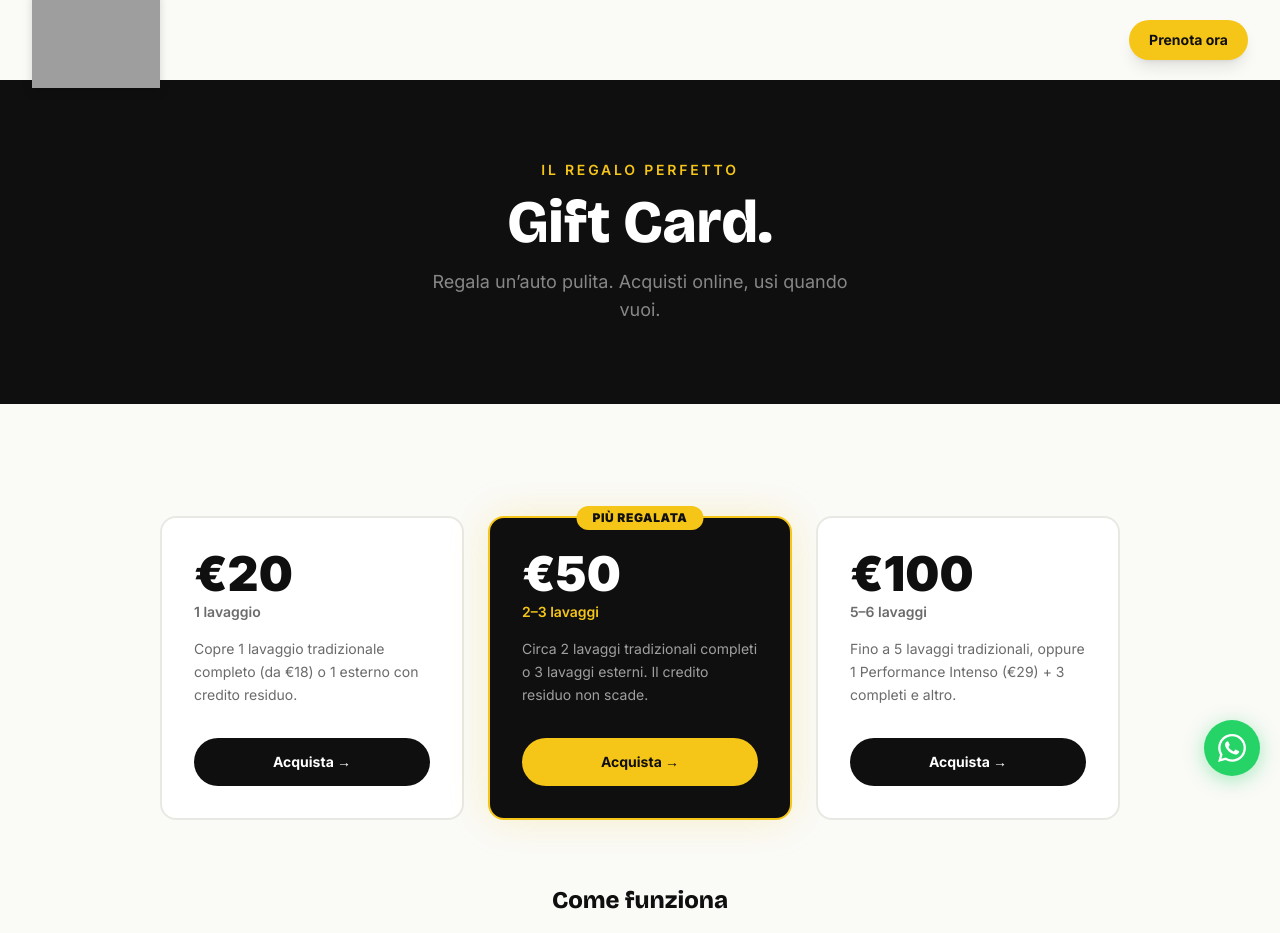
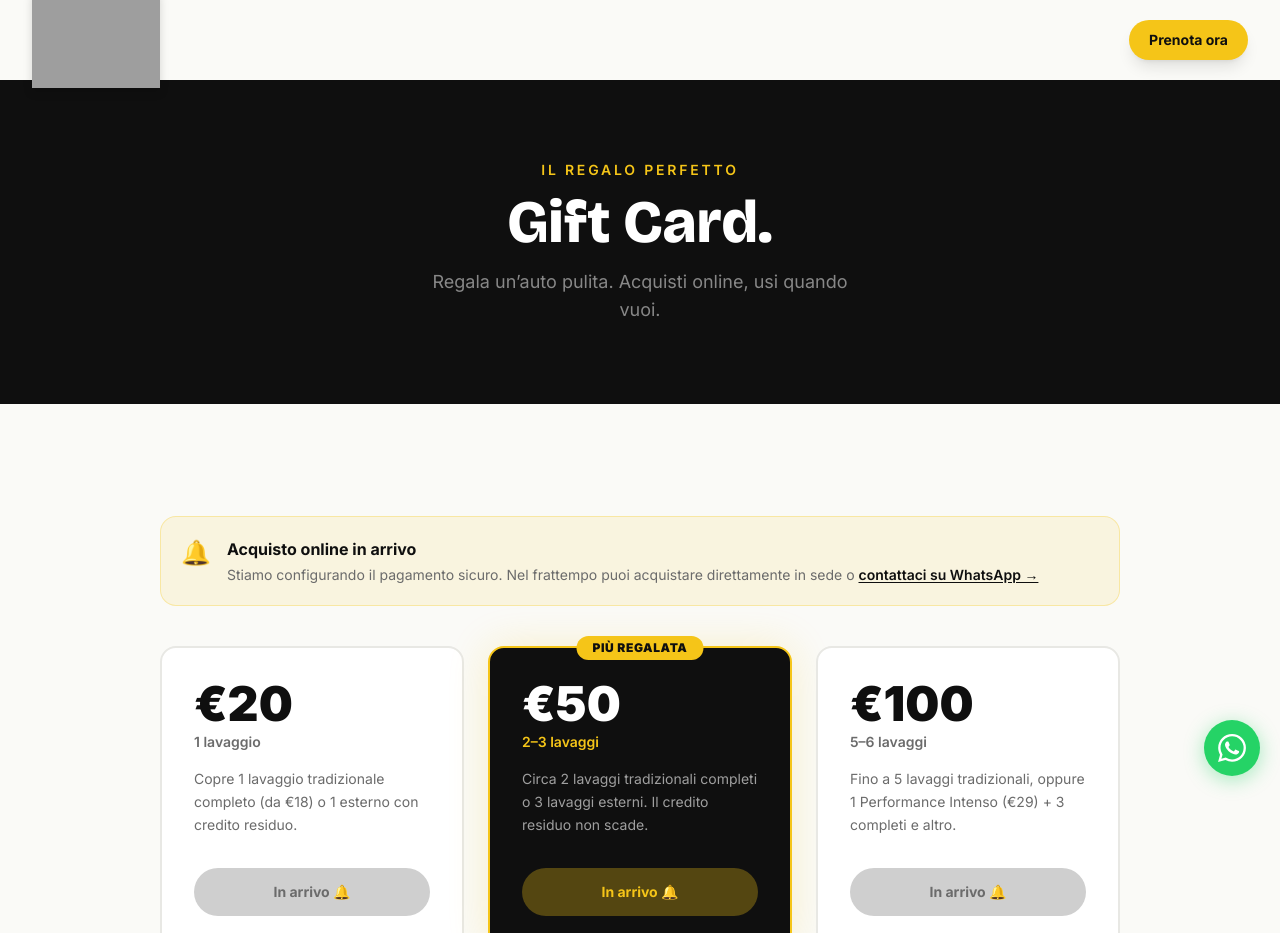
Before and after one commit to washhubct/wash-hub-site, a Next.js app: page /wash-hub-site/gift-card in a window 1280 px wide. Shown: the top 933 px of the page. Built offline with nearby package versions, Linux system fonts and the light colour scheme; grey boxes are pictures that could not be loaded.

Commit message:
fix(gift-card): bottoni Acquista disabilitati con banner finché Stripe non configurato; fix(referral): messaggio errore specifico per Firebase permission denied

```diff
--- a/src/app/gift-card/page.tsx
+++ b/src/app/gift-card/page.tsx
@@ -51,6 +51,19 @@ export default function GiftCardPage() {
 
       <section className="py-20 md:py-28 bg-[#FAFAF7]">
         <div className="max-w-5xl mx-auto px-5 md:px-8">
+
+          <AnimatedSection className="mb-10 p-5 rounded-2xl bg-[#F5C518]/10 border border-[#F5C518]/30 flex items-start gap-4">
+            <span className="text-2xl shrink-0">🔔</span>
+            <div>
+              <p className="font-bold text-[#0F0F0F] mb-1">Acquisto online in arrivo</p>
+              <p className="text-[#6B6B6B] text-sm">Stiamo configurando il pagamento sicuro. Nel frattempo puoi acquistare direttamente in sede o&nbsp;
+                <a href="https://wa.me/390954695153" target="_blank" rel="noopener noreferrer" className="text-[#0F0F0F] font-semibold underline underline-offset-2">
+                  contattaci su WhatsApp →
+                </a>
+              </p>
+            </div>
+          </AnimatedSection>
+
           <div className="grid grid-cols-1 md:grid-cols-3 gap-6 mb-16">
             {GIFT_CARDS.map(({ value, label, desc, highlight, stripeLink }, i) => (
               <AnimatedSection key={value} delay={i * 0.1}
@@ -63,6 +76,13 @@ export default function GiftCardPage() {
                 <p className={`text-5xl font-black mb-1 ${highlight ? 'text-white' : 'text-[#0F0F0F]'}`}>€{value}</p>
                 <p className={`text-sm font-semibold mb-4 ${highlight ? 'text-[#F5C518]' : 'text-[#6B6B6B]'}`}>{label}</p>
                 <p className={`text-sm leading-relaxed mb-8 ${highlight ? 'text-white/60' : 'text-[#6B6B6B]'}`}>{desc}</p>
+                {stripeLink.includes('PLACEHOLDER') ? (
+                  <div className={`block text-center py-3.5 rounded-full font-bold text-sm ${
+                    highlight ? 'bg-[#F5C518]/30 text-[#F5C518]' : 'bg-[#0F0F0F]/20 text-[#6B6B6B]'
+                  }`}>
+                    In arrivo 🔔
+                  </div>
+                ) : (
                   <a href={stripeLink} target="_blank" rel="noopener noreferrer"
                     className={`block text-center py-3.5 rounded-full font-bold text-sm transition-all ${
                       highlight
@@ -71,6 +91,7 @@ export default function GiftCardPage() {
                     }`}>
                     Acquista →
                   </a>
+                )}
               </AnimatedSection>
             ))}
           </div>
--- a/src/app/referral/page.tsx
+++ b/src/app/referral/page.tsx
@@ -21,8 +21,13 @@ export default function ReferralPage() {
       const s = await getReferralStats(c)
       setCode(c)
       setStats(s)
-    } catch {
-      setError('Errore. Riprova.')
+    } catch (e: unknown) {
+      const msg = e instanceof Error ? e.message : ''
+      if (msg.includes('permission') || msg.includes('Missing or insufficient')) {
+        setError('Servizio momentaneamente in manutenzione. Riprova tra poco.')
+      } else {
+        setError('Errore di connessione. Controlla la rete e riprova.')
+      }
     } finally {
       setLoading(false)
     }
```
Lines whose indentation alone changed are shown as unchanged.
